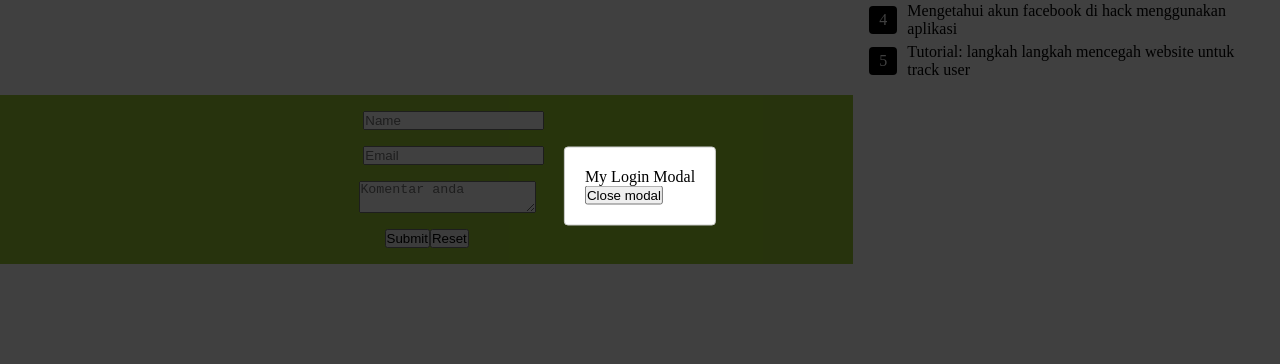
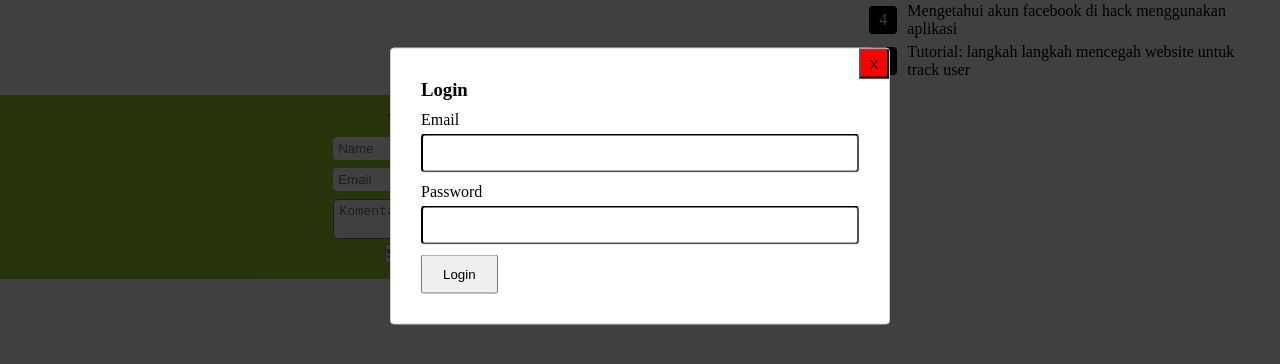
Before and after one commit to Rayzor8/Screening_test, a React (Create React App) app in the folder front-end/: page / in a window 1280 px wide. Both pictures are taken after a click on the item "Login". Shown: the part 214-578 px from the top of the page. Built offline with nearby package versions, Linux system fonts and the light colour scheme; no server answers.

Commit message:
Create and styling Form on LoginModal and RegisterModal component

```diff
--- a/front-end/src/components/AddForm.js
+++ b/front-end/src/components/AddForm.js
@@ -5,6 +5,7 @@ import './css/Add_form.css';
 const AddForm = () => {
    return (
       <form className="add_form">
+         <div className="text-divider">Text divider</div>
          <div className="input_container">
             <label htmlFor="nama" style={{ visibility: 'hidden' }}>
                Nama
--- a/front-end/src/components/LoginModal.js
+++ b/front-end/src/components/LoginModal.js
@@ -20,8 +20,21 @@ const LoginModal = () => {
             overlayClassName="myoverlay"
             closeTimeoutMS={500}
          >
-            <div>My Login Modal</div>
-            <button onClick={toggleModal}>Close modal</button>
+            <div className="form_container">
+               <button className="close_button" onClick={toggleModal}>
+                  X
+               </button>
+               <h3>Login</h3>
+               <div className="input_container">
+                  <label htmlFor="email">Email</label>
+                  <input type="email" />
+               </div>
+               <div className="input_container">
+                  <label htmlFor="password">Password</label>
+                  <input type="password" />
+               </div>
+               <button className="login_button">Login</button>
+            </div>
          </Modal>
       </div>
    );
--- a/front-end/src/components/RegisterModal.js
+++ b/front-end/src/components/RegisterModal.js
@@ -1,4 +1,4 @@
-import React, { useContext} from 'react';
+import React, { useContext } from 'react';
 import Modal from 'react-modal';
 import { commentContextData } from '../contexts/CommentsContext';
 import './css/Register_modal.css';
@@ -21,8 +21,25 @@ const RegisterModal = () => {
             overlayClassName="myoverlay"
             closeTimeoutMS={500}
          >
-            <div>My Register Modal</div>
-            <button onClick={toggleModal}>Close modal</button>
+            <div className="form_container">
+               <button className="close_button" onClick={toggleModal}>
+                  X
+               </button>
+               <h3>Register</h3>
+               <div className="input_container">
+                  <label htmlFor="name">Name</label>
+                  <input type="text" />
+               </div>
+               <div className="input_container">
+                  <label htmlFor="email">Email</label>
+                  <input type="email" />
+               </div>
+               <div className="input_container">
+                  <label htmlFor="password">Password</label>
+                  <input type="password" />
+               </div>
+               <button className="login_button">Create Account</button>
+            </div>
          </Modal>
       </div>
    );
--- a/front-end/src/components/css/Add_form.css
+++ b/front-end/src/components/css/Add_form.css
@@ -1,18 +1,63 @@
 .add_form{
     width: 100%;
-    height: 100%;
+    display: flex;
+    flex-direction: column;
+    justify-content: flex-end;
+    align-items: center;
+    background-color: yellowgreen;
+    padding: 1rem;
+
+}
+
+.add_form {
+    display: flex;
+    justify-content: flex-start;
+}
+
+.add_form .input_container{
     display: flex;
     flex-direction: column;
     justify-content: center;
     align-items: center;
-    background-color: yellowgreen;
-    padding: 1rem;
-    gap: 1rem;
 }
 
-.add_form .input_container{
+.add_form .input_container label{
+    height: 5px;
+}
+
+.add_form .input_container input {
+    border: none;
+    border-radius: 4px;
+}
+
+.add_form .input_container > * {
+    padding: 4px 5px;
+}
+
+.add_form .input_container textarea{
+    width: 100%;
+    border-radius: 4px;
+    margin-bottom: 5px;
+}
+
+.text-divider {
     display: flex;
-    justify-content: center;
     align-items: center;
     gap: 1rem;
-}
+  }
+
+  .text-divider::before,
+  .text-divider::after {
+    content: '';
+    height: 1px;
+    background-color: black;
+    flex-grow: 1;
+  }
+
+  .text-divider::before {
+    gap: 1rem;
+  }
+
+  .text-divider::after {
+   gap: 1rem;
+  }
--- a/front-end/src/components/css/Header.css
+++ b/front-end/src/components/css/Header.css
@@ -94,9 +94,9 @@ nav ul {
       justify-content: start;
    }
    .search_bar {
-      visibility: hidden;
+      display: none;
    }
    nav{
-       visibility: hidden;
+       display: none;
    }
 }
--- a/front-end/src/components/css/Login_modal.css
+++ b/front-end/src/components/css/Login_modal.css
@@ -9,7 +9,9 @@
    overflow: auto;
    border-radius: 4px;
    outline: none;
-   padding: 20px;
+   padding: 0;
+   width: 500px;
+   max-width: 80%;
 }
 
 .myoverlay {
@@ -33,3 +35,37 @@
 .ReactModal__Overlay--before-close {
    opacity: 0;
 }
+
+.form_container {
+   padding: 10px;
+   display: flex;
+   flex-direction: column;
+   gap: 10px;
+}
+
+.form_container .login_button {
+   width: max-content;
+   padding: 10px 20px;
+}
+
+.form_container .input_container {
+   display: flex;
+   flex-direction: column;
+   gap: 5px;
+}
+
+.form_container .input_container input {
+   padding: 10px 20px;
+   border-color: black;
+   border-radius: 4px;
+}
+
+.form_container .close_button {
+   position: absolute;
+   top: 0;
+   right: 0;
+   background-color: red;
+   z-index: 1000;
+   width: 30px;
+   height: 30px;
+}
--- a/front-end/src/components/css/Register_modal.css
+++ b/front-end/src/components/css/Register_modal.css
@@ -10,6 +10,8 @@
    border-radius: 4px;
    outline: none;
    padding: 20px;
+   width: 500px;
+   max-width: 80%;
 }
 
 .myoverlay {
@@ -33,3 +35,37 @@
 .ReactModal__Overlay--before-close {
    opacity: 0;
 }
+
+.form_container {
+   padding: 10px;
+   display: flex;
+   flex-direction: column;
+   gap: 10px;
+}
+
+.form_container .login_button {
+   width: max-content;
+   padding: 10px 20px;
+}
+
+.form_container .input_container {
+   display: flex;
+   flex-direction: column;
+   gap: 5px;
+}
+
+.form_container .input_container input {
+   padding: 10px 20px;
+   border-color: black;
+   border-radius: 4px;
+}
+
+.form_container .close_button {
+   position: absolute;
+   top: 0;
+   right: 0;
+   background-color: red;
+   z-index: 1000;
+   width: 30px;
+   height: 30px;
+}
```
Also changed, not shown: front-end/src/components/CommentLists.js (+4 -4 lines). Lines whose indentation alone changed are shown as unchanged.
